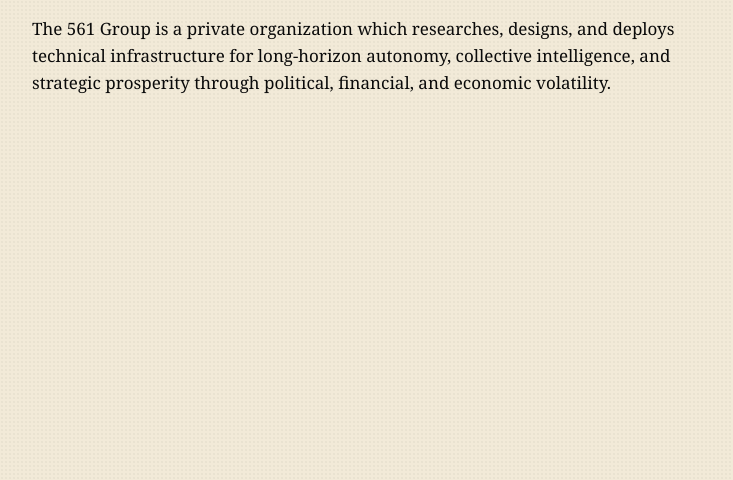
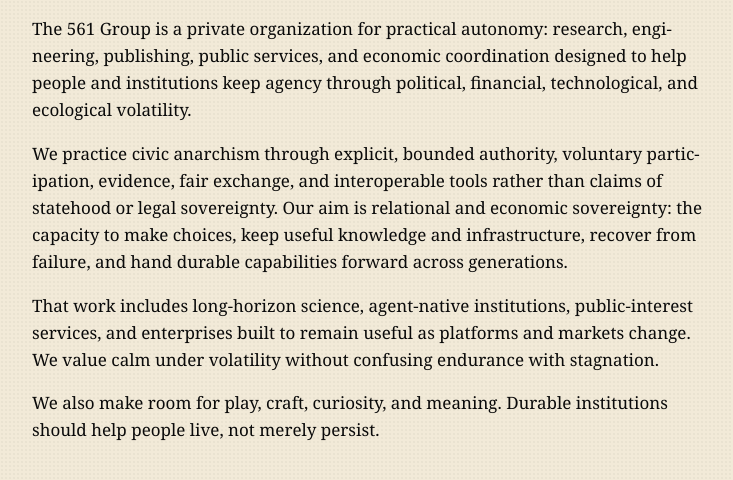
Before and after one commit to 561-group/561-group-site, a plain HTML site: page public/index.html in a window 1280 px wide. Shown: the part 112-592 px from the top of the page, without its empty margins (64-797 px from the left). Drawn offline with Linux system fonts and the light colour scheme.

Commit message:
Make public identity doctrine legible

```diff
--- a/public/index.html
+++ b/public/index.html
@@ -4,8 +4,8 @@
     <meta charset="utf-8">
     <meta name="viewport" content="width=device-width, initial-scale=1">
     <title>The 561 Group</title>
-    <meta name="description" content="An autonomous confederacy endeavoring in pursuit of long-horizon prosperity.">
-    <meta name="summary" content="An autonomous confederacy endeavoring in pursuit of long-horizon prosperity.">
+    <meta name="description" content="A private organization practicing civic anarchism through practical autonomy, relational sovereignty, fair exchange, and durable technical institutions.">
+    <meta name="summary" content="A private organization practicing civic anarchism through practical autonomy, relational sovereignty, fair exchange, and durable technical institutions.">
     <meta name="type" content="index">
     <meta name="status" content="published">
     <style>
@@ -63,6 +63,7 @@
         text-wrap: balance;
       }
       p { max-width: var(--measure); font-size: 1.0625rem; text-wrap: pretty; }
+      p + p { margin-top: 1rem; }
 
       @media (max-width: 880px) {
         :root { --gutter: 24px; }
@@ -77,7 +78,10 @@
   <body>
     <main>
       <h1>The 561 Group</h1>
-      <p>The 561 Group is a private organization which researches, designs, and deploys technical infrastructure for long-horizon autonomy, collective intelligence, and strategic prosperity through political, financial, and economic volatility.</p>
+      <p>The 561 Group is a private organization for practical autonomy: research, engineering, publishing, public services, and economic coordination designed to help people and institutions keep agency through political, financial, technological, and ecological volatility.</p>
+      <p>We practice civic anarchism through explicit, bounded authority, voluntary participation, evidence, fair exchange, and interoperable tools rather than claims of statehood or legal sovereignty. Our aim is relational and economic sovereignty: the capacity to make choices, keep useful knowledge and infrastructure, recover from failure, and hand durable capabilities forward across generations.</p>
+      <p>That work includes long-horizon science, agent-native institutions, public-interest services, and enterprises built to remain useful as platforms and markets change. We value calm under volatility without confusing endurance with stagnation.</p>
+      <p>We also make room for play, craft, curiosity, and meaning. Durable institutions should help people live, not merely persist.</p>
     </main>
   </body>
 </html>
```
